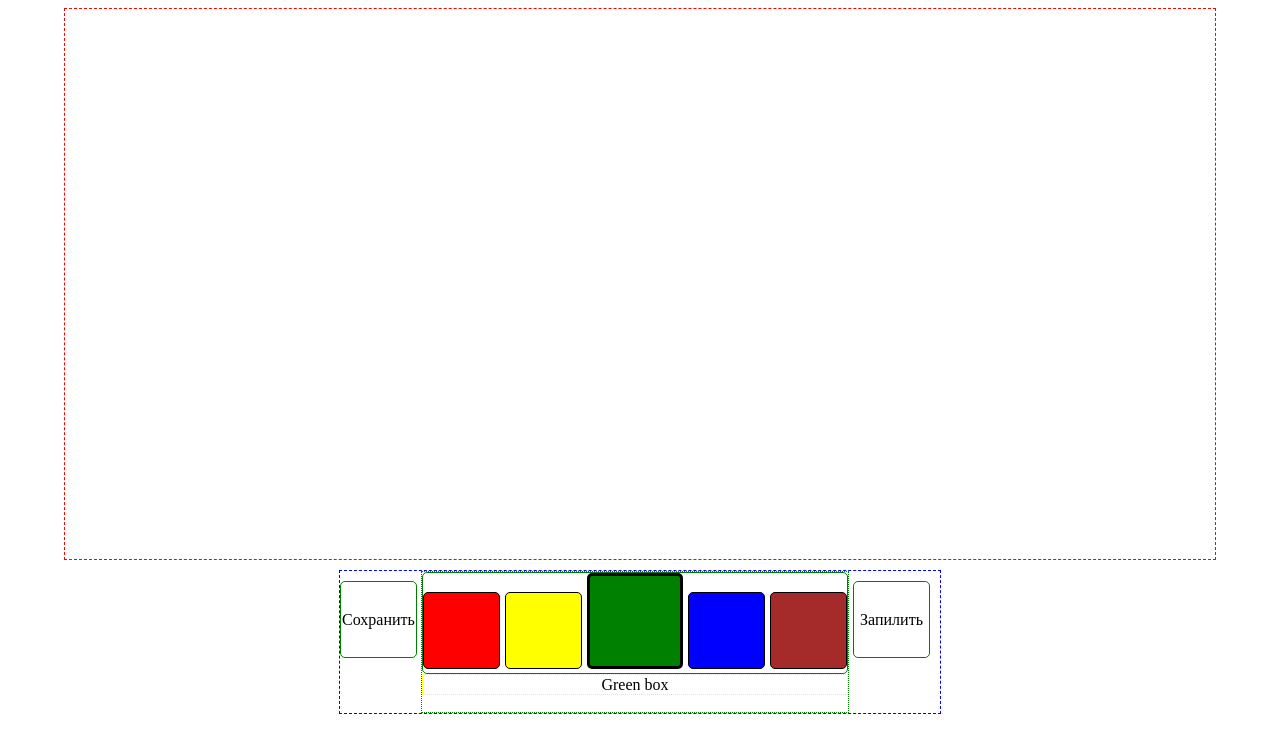
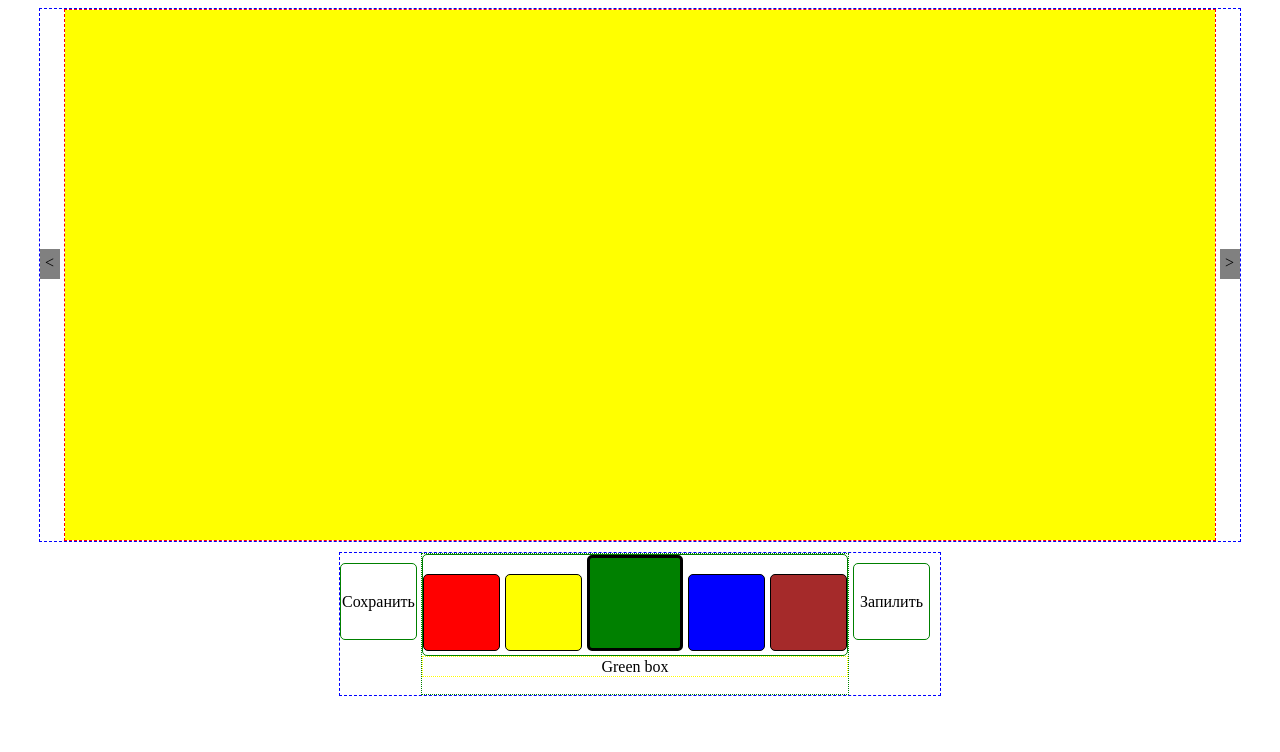
Before and after one commit to Vadimster/green-elefant, a plain HTML site: page index.html in a window 1280 px wide. Drawn offline with Linux system fonts and the light colour scheme.

Commit message:
designed button to flip views left/right

```diff
--- a/index.html
+++ b/index.html
@@ -11,7 +11,12 @@
 <!-- sounds -->
 
 <!-- interface -->
-	<section id="scene"></section>
+	<section class="header">
+		<div class="left-flip" onclick="config.scene.flip('left')"><</div>
+		<div class="right-flip" onclick="config.scene.flip('right')">></div>
+		<div id="scene"></div>
+	</section>
+
 	<section id="controls">
 		<div id="button-save" class="button" onclick="config.game.save()">Сохранить</div>
 		<div class="inventory-wrapper">
@@ -29,14 +34,16 @@
 	<div id="item-info-dialog-picture"></div>
 	<div id="item-info-dialog-title" class="title"><h1></h1></div>
 	<div id="item-info-dialog-text" class="text"><p></p></div>
+</div>
 
-
-</div>
+<div id="view-1-a"></div>	 <!-- Description of the view -->
+<div id="view-1-b"></div>	 <!-- Description of the view -->
 
 
 <!-- scripts -->
 	<script type="text/javascript" src="jquery-2.1.1.min.js"></script>
 	<script type="text/javascript" src="ui/jquery-ui/jquery-ui.min.js"></script>
+	<script type="text/javascript" src="js/locations.js"></script>
 	<script type="text/javascript" src="js/dialogs.js"></script>
 	<script type="text/javascript" src="js/items.js"></script>
 	<script type="text/javascript" src="js/gameconfig.js"></script>
--- a/js/gameconfig.js
+++ b/js/gameconfig.js
@@ -15,7 +15,6 @@ var config = {
 	inventory: {
 		box: [red, yellow, green, blue, brown],
 		activeItemIndex: 2, //array index of currently active item. Zero at game start
-
 
 		draw: function(){
 			console.log('config.inventory.draw() launched');
@@ -151,7 +150,55 @@ var config = {
 				} //end of FOR
 			} //end of IF
 		} //end of DRAW()
+	},  // end of inventory
+
+	scene: {
+		currentRoom: null, //required for quests and item interaction
+		currentView: null, //required for quests and item interaction
+		curentIndex: null, //index of a view which has been drawn (currently on screen). This is needed to switch left/right between views of the room to denote a starting point
+
+		update: function(room, viewIndex){ // Passed by eventhandlers which are linked to divs in the init pahse of the game. which room to draw and which view of that room to draw. Ecah room contains array with views.
+			console.log('config.scene.update() launched');
+			this.roomName = room.name;
+			this.viewName = room.views[viewIndex].name;
+			this.currentIndex = viewIndex;
+			console.log('room: ' + this.roomName +'| view: ' +this.viewName+ ' | index of the view to draw/current index: ' +this.currentIndex);
+
+			$('#scene').empty();
+			$(room.views[viewIndex].domID).css('background-color', room.views[viewIndex].background);
+			$(room.views[viewIndex].domID).css('display', 'block');
+			$(room.views[viewIndex].domID).appendTo('#scene');
+
+			// update relevant domID (currentRoom.views[viewIndex].domID) with a background image. Need to update at this stage to save game loading time
+
+		},
+
+
+		flip: function(direction){ //switch between views in a room
+			if (direction === 'right'){
+				console.log('config.scene.flip(right) launched');
+
+			} else {
+				console.log('config.scene.flip(left) launched');
+
+			}
+
+
+
+			//if flip right, move right in the array (increase index),
+			//if flip left,  move left in the arrau
+			//keep move indefinite,
+
+		},
+
+		drawButtons: function(){
+
+
+
+		}
+
 	}
+
 };
 
 
@@ -171,4 +218,5 @@ $(document).keydown(function(e) {
 $(document).ready(function(){
 	console.log('self invoke');
 	config.inventory.draw();
+	config.scene.update(room1, 0);
  });
--- a/js/items.js
+++ b/js/items.js
@@ -4,6 +4,8 @@ var red = {
 	color: 'red',
 	equipped: false,
 	description: 'Lorem ipsum dolor sit amet, consectetur adipiscing elit, sed do eiusmod tempor incididunt ut labore et dolore magna aliqua. Ut enim ad minim veniam, quis nostrud exercitation ullamco laboris nisi ut aliquip ex ea commodo consequat.',
+	useOnElement: '#ID', //ID of an alavant (div) on which item can be used.
+
 	clicked: function(){
 		dialog.itemInfo(this);
 	}
--- /dev/null
+++ b/js/locations.js
@@ -0,0 +1,27 @@
+
+//scene  =  div on main page which displays graphics within it
+//room = a room the player is currently in
+//view = part of the room the player currently views
+
+
+
+var view1a = { //start view on gaupvahta
+	name: 'Startovij view',
+	domID: '#view-1-a',
+	background: 'yellow' //background URL image to be loaded into the scene
+};
+
+
+
+var view1b = {
+	name: 'gaupvahta door',
+	domID: '#view-1-b',
+	background: 'orange'
+};
+
+
+var room1 = {
+	name: 'gauptvahta',
+
+	views: [view1a, view1b], //each room consists of a number of views. Player can switch between these views.
+};
--- a/styles/main.css
+++ b/styles/main.css
@@ -1,3 +1,9 @@
+body{
+	min-width: 1205px;
+
+}
+
+
 
 .title{
 	color: black;
@@ -22,6 +28,7 @@
 	display: inline-block;
 	border: 1px solid green;
 	border-radius: 5px;
+	cursor: pointer;
 
 }
 	.button:hover{
@@ -37,7 +44,6 @@
 	margin-right: 5px;
 
 }
-
 	.item-inv-empty:last-child{
 		margin-right: 0px;
 
@@ -52,14 +58,47 @@
 	margin-right: 5px;
 }
 
-#scene {
-	width: 1150px;
-	height: 550px;
-	margin-top: 5px;
-	margin-right: auto;
-	margin-left: auto;
-	border: 1px dashed red;
+.header{
+		position: relative;
+		border: 1px dashed blue;
+		width: 1200px;
+		margin-right: auto;
+		margin-left: auto;
 }
+
+.left-flip{
+	width: 10px;
+	height: 20px;
+	background-color: gray;
+	position: absolute;
+	top: 240px;
+	left: 0px;
+	padding: 5px;
+	cursor: pointer;
+}
+
+.right-flip{
+	width: 10px;
+	height: 20px;
+	background-color: gray;
+	position: absolute;
+	top: 240px;
+	right: 0px;
+	padding: 5px;
+	cursor: pointer;
+}
+
+
+	#scene {
+		position: relative;
+		width: 1150px;
+		height: 530px;
+		margin-right: auto;
+		margin-left: auto;
+		border: 1px dashed red;
+	}
+
+
 
 #controls{
 	width: 600px;
@@ -136,3 +175,22 @@
     	border: 1px dotted blue;
 
     }
+
+
+/* ------------------------------------------------ */
+
+#view-1-a{ /* his can be achieved by using class across all sublocation, e.g. .sublocation  */
+	display: none;
+	position: absolute;
+		width: 1150px;
+		height: 530px;
+	background-color: none;
+}
+
+#view-1-b{ /* his can be achieved by using class across all sublocation, e.g. .sublocation  */
+	display: none;
+	position: absolute;
+	width: 100%;
+	height: 100%;
+	background-color: none;
+}
```
Also changed, not shown: items.js (deleted, +0 -19 lines).
